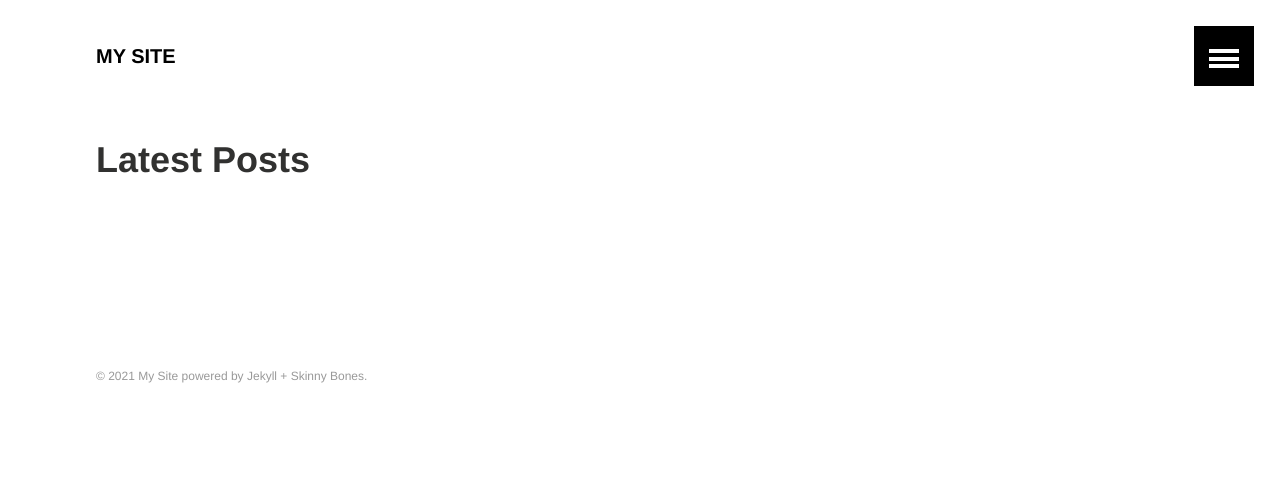
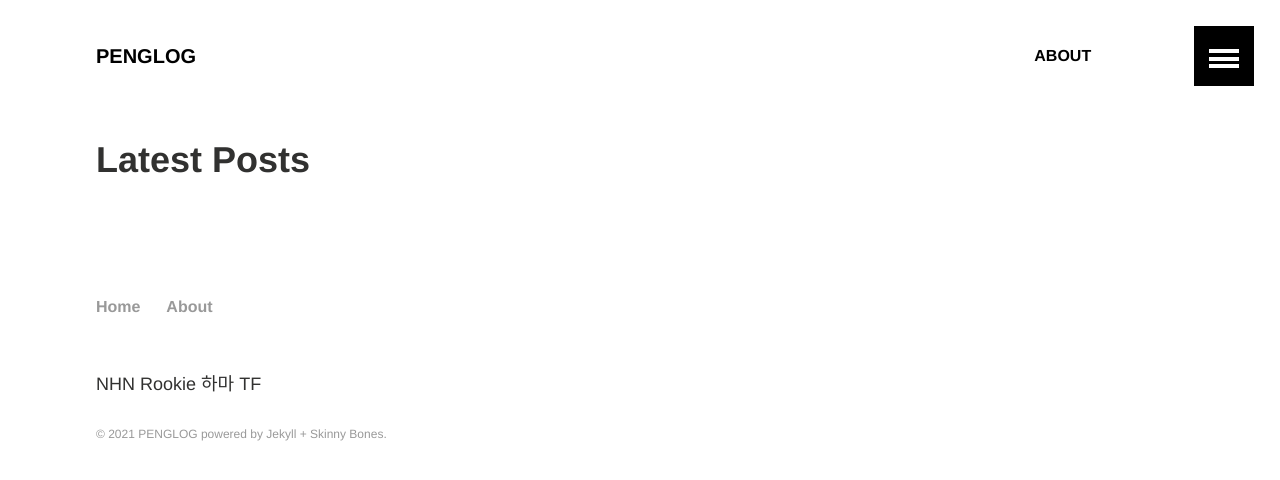
Before and after one commit to Noah-43/Noah-43.github.io, a Jekyll site: the page built from index.md, in a window 1280 px wide. Shown: the top 480 px of the page. Built offline with Jekyll 4.4.1, drawn with Linux system fonts in a browser that asks for light colours.

Commit message:
GitHub Page setting...

```diff
--- a/_config.yml
+++ b/_config.yml
@@ -1,9 +1,9 @@
 # Site wide configuration
 
-title: "My Site"
-description: "This is a description of my awesome site."
+title: "PENGLOG"
+description: "내 공간인 것임..."
 logo: # 120x120 px default image used for Twitter summary card
-teaser: # 400x250 px default teaser image used in image archive grid
+teaser: keyboard-coffee-background.png
 locale: en
 url:
 feed:
@@ -33,9 +33,8 @@ owner:
     ad-client:
     ad-slot:
   bio:
-  avatar: bio-photo.jpg # 160x160 px image for author byline
-  disqus-shortname:
-
+  avatar:
+  disqus-shortname: noah-43-github-io
 
 include:
   - .htaccess
@@ -62,3 +61,12 @@ exclude:
   - package.json
   - spec
   - tmp
+
+defaults:
+  # _posts
+  - scope:
+      path: ""
+      type: posts
+    values:
+      layout: article
+      comments: true
--- a/_data/footer.yml
+++ b/_data/footer.yml
@@ -1,4 +1,7 @@
 # Footer navigation links
 
-- title:
-  url:
+- title: Home
+  url: /
+
+- title: About
+  url: /about/
--- a/_data/navigation.yml
+++ b/_data/navigation.yml
@@ -1,6 +1,6 @@
 # Site navigation links
 
-- title:
-  url:
-  excerpt:
-  image:
+- title: About
+  url: /about/
+  excerpt: Who Am I?
+  image: Keyboard-Background-Picture.jpg
--- a/_includes/footer.html
+++ b/_includes/footer.html
@@ -11,5 +11,6 @@
 		{% endfor %}
 		</ul>
 	</nav><!-- /.bottom-menu -->
+  <p>NHN Rookie 하마 TF</p>
 	<p class="copyright">&#169; {{ site.time | date: '%Y' }} <a href="{{ site.url }}">{{ site.title }}</a> powered by <a href="http://jekyllrb.com" rel="nofollow">Jekyll</a> + <a href="http://mmistakes.github.io/jekyll-theme-skinny-bones/" rel="nofollow">Skinny Bones</a>.</p>
 </footer>
```
Also changed, not shown: about.md (added, +8 -0 lines), images/Keyboard-Background-Picture.jpg (added), images/everest.jpg (added), images/keyboard-coffee-background.png (added).
